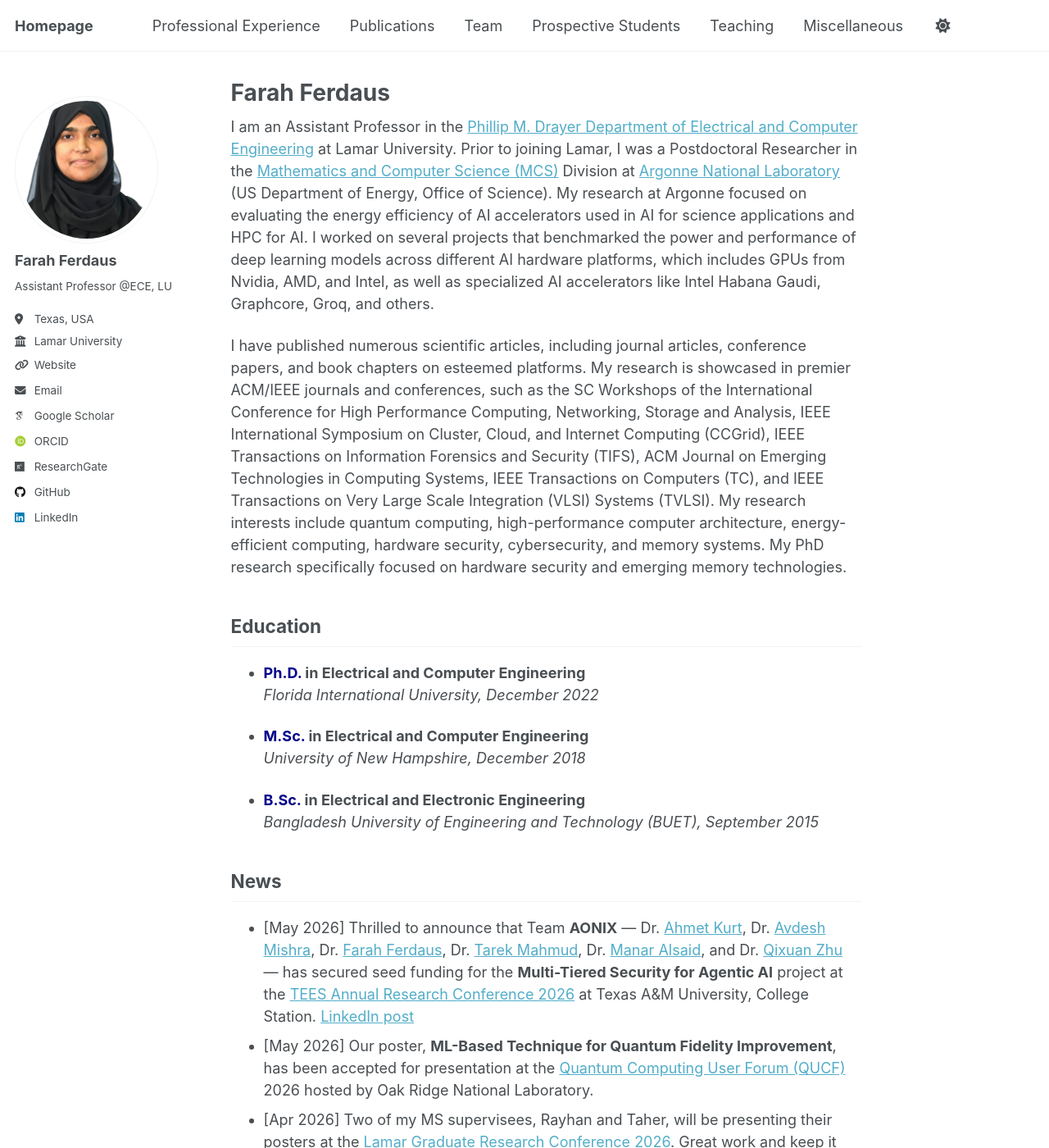
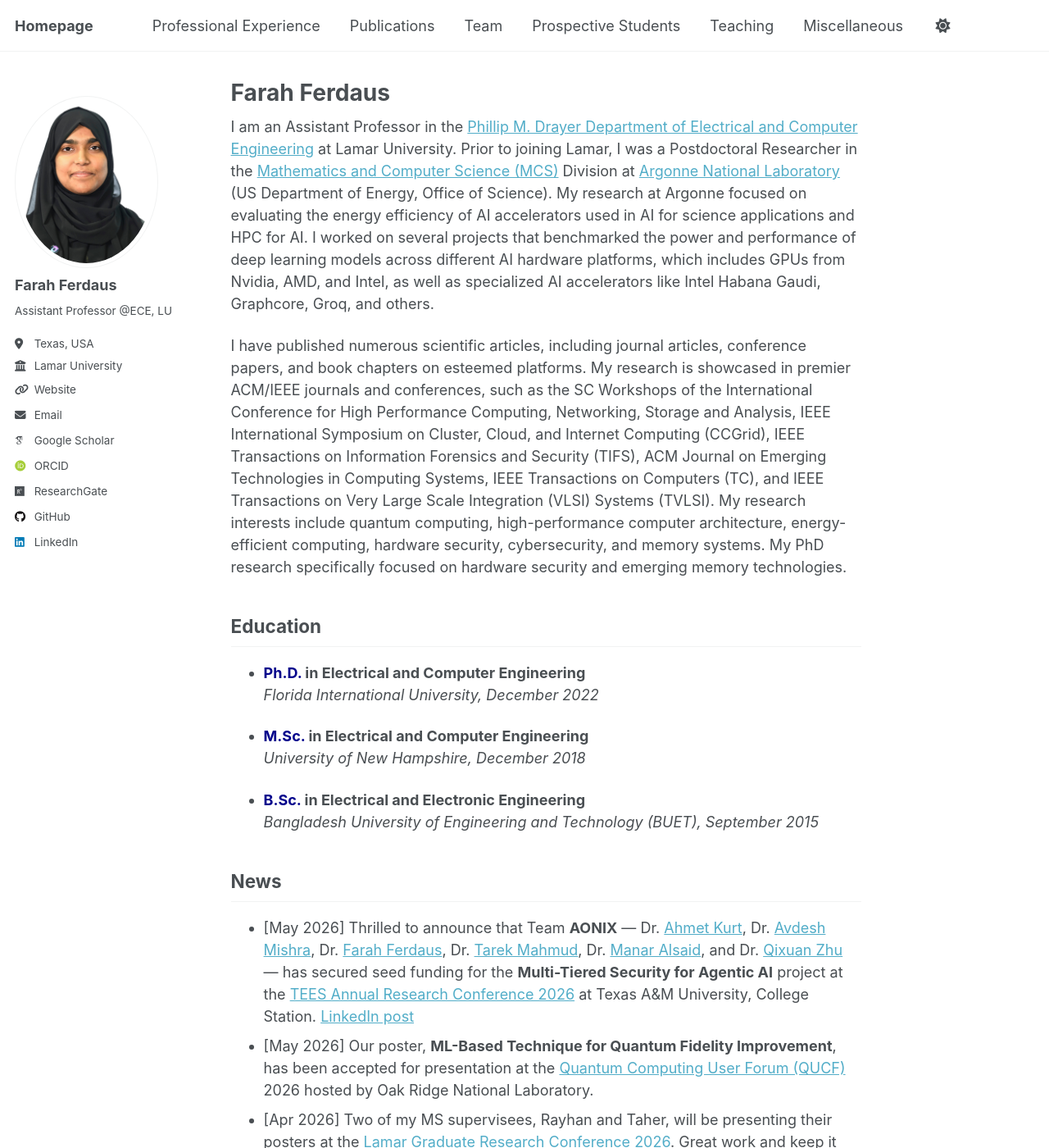
Before and after one commit to fferdaus/fferdaus.github.io, a Jekyll site: the page built from _pages/about.md, in a window 1280 px wide and 1400 px high. Shown: the whole window at 82% size. Built offline with Jekyll 4.4.1, drawn with Linux system fonts in a browser that asks for light colours; emoji names are drawn with the system emoji font; some web fonts are replaced.

Commit message:
Update main.scss

```diff
--- a/assets/css/main.scss
+++ b/assets/css/main.scss
@@ -43,8 +43,8 @@
 ;
 
 .author__avatar img {
-  width: 180px !important;
-  height: 180px !important;
+  width: 210px !important;
+  height: 210px !important;
   object-fit: cover !important;
   border-radius: 50% !important;
 }
```
